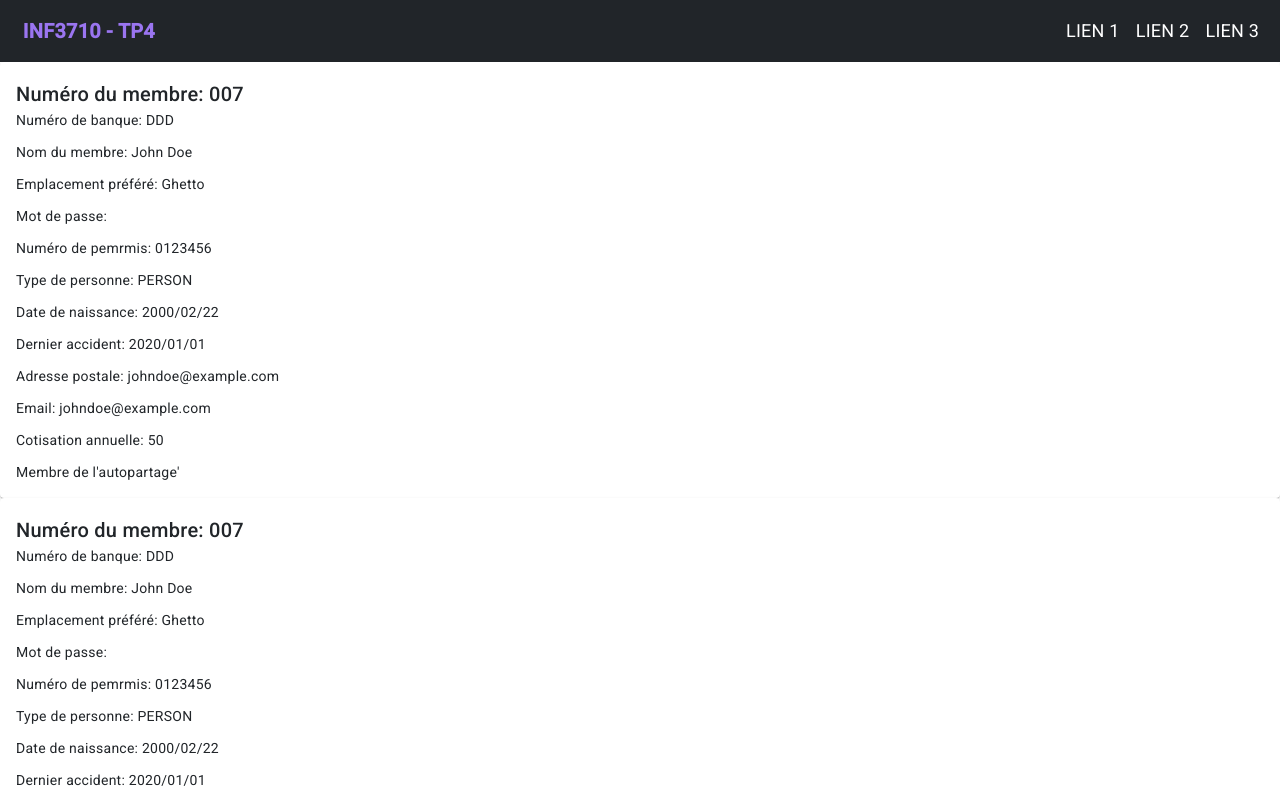
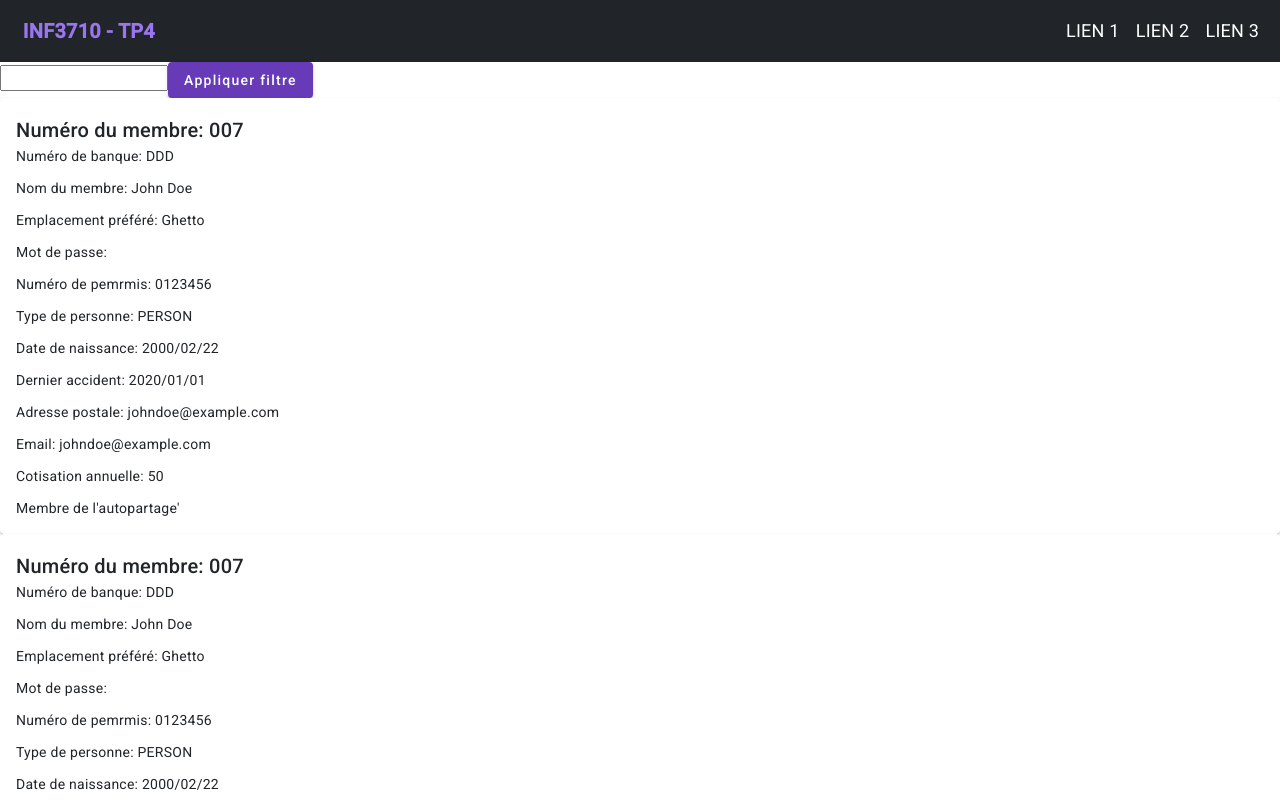
Before and after one commit to lyg2/Reservation-SQL, an Angular app in the folder Client/: page /member-page in a window 1280 px wide. Shown: the top 800 px of the page. Built offline with nearby package versions, Linux system fonts and the light colour scheme.

Commit message:
implements filter on member-page

```diff
--- a/Client/src/app/pages/member-page/member-page.component.html
+++ b/Client/src/app/pages/member-page/member-page.component.html
@@ -1,3 +1,7 @@
+<div>
+    <input type="text" [(ngModel)]="query"/>
+    <button type="button" mat-raised-button color="primary" (click)="sendQuery()">Appliquer filtre</button>
+</div>
 <div id="member-container">
     <mat-card *ngFor="let memberCard of obs | async" class="member-card">
 
--- a/Client/src/app/pages/member-page/member-page.component.ts
+++ b/Client/src/app/pages/member-page/member-page.component.ts
@@ -42,6 +42,7 @@ const DATA : CoopMember [] = [
 })
 export class MemberPageComponent implements OnInit {
     @ViewChild(MatPaginator) paginator: MatPaginator;
+    query: string;
     obs: Observable<CoopMember[]>;
     dataSource: MatTableDataSource<CoopMember>;
 
@@ -54,4 +55,8 @@ export class MemberPageComponent implements OnInit {
       this.dataSource.paginator = this.paginator;
     };
 
+    sendQuery(): void {
+      console.log(this.query);
+    }
+
 }
```
